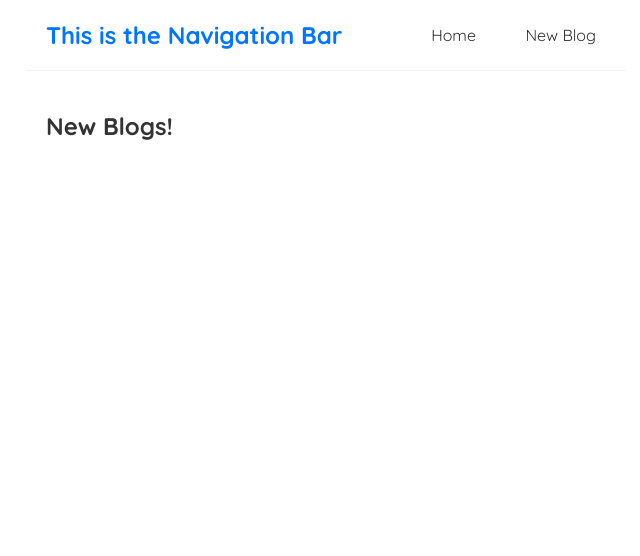
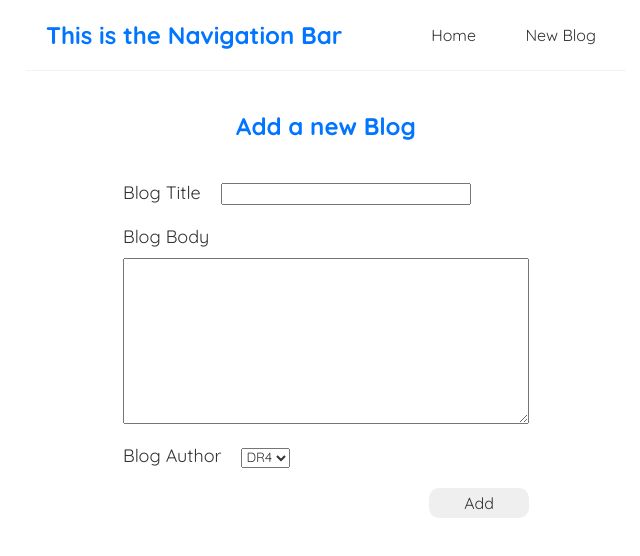
Before and after one commit to Eng-DO4/100-days-for-freelancing-job, a React (Create React App) app in the folder react/dojo-blog/: page /create in a window 1280 px wide. Shown: the top 556 px of the page, without its empty margins (314-954 px from the left). Built offline with nearby package versions, Linux system fonts and the light colour scheme; the HTML template or start-up script is replaced by a standard one.

Commit message:
design a form and style it

```diff
--- a/react/dojo-blog/src/Create.js
+++ b/react/dojo-blog/src/Create.js
@@ -3,7 +3,25 @@ import React from 'react'
 const Create = () => {
     return (
         <div className="create">
-            <h2>New Blogs!</h2>
+            <h2>Add a new Blog</h2>
+            <form>
+                <div className="title-field">
+                    <label htmlFor="blog-title">Blog Title</label>
+                    <input type="text" name="title" id="blog-title" />
+                </div>
+                <div className="body-field">
+                    <label htmlFor="blog-body">Blog Body</label>
+                    <textarea name="body" id="blog-body" cols="55" rows="10"></textarea>
+                </div>
+                <div className="author-field">
+                    <label htmlFor="blog-author">Blog Author</label>
+                    <select name="author" id="blog-author">
+                        <option value="DR4">DR4</option>
+                        <option value="DO4">DO4</option>
+                    </select>
+                </div>
+                <button>Add</button>
+            </form>
         </div>
     );
 }
--- a/react/dojo-blog/src/index.css
+++ b/react/dojo-blog/src/index.css
@@ -33,11 +33,17 @@ a {
   padding: 10px;
 }
 
+.navbar a:nth-child(2):hover {
+  border-radius: 10px;
+  background-color: #0075ff;
+  color: #f2f2f2;
+}
+
 .navbar a:hover {
   color: #0075ff;
 }
 
-.home, .blog-details {
+.home, .create, .blog-details {
   max-width: 600px;
   margin: 20px auto;
   padding: 20px;
@@ -59,12 +65,55 @@ a {
   margin-bottom: 8px;
 }
 
-.create {
-  max-width: 600px;
-  margin: 20px auto;
-  padding: 20px;
-}
-
 article>p {
   margin-bottom: 10px;
 }
+
+.create {
+  display: flex;
+  flex-direction: column;
+  align-items: center;
+}
+
+.create h2 {
+  color: #0075ff;
+}
+
+.create form {
+  margin: 20px 0;
+  font-size: 18px;
+}
+
+.title-field,
+.body-field,
+.author-field {
+  margin: 20px 0;
+}
+
+label {
+  margin-right: 20px;
+}
+
+.title-field input {
+  width: 250px;
+}
+
+.body-field textarea {
+  display: block;
+  margin: 10px 0;
+}
+
+form button {
+  font-size: 16px;
+  float: right;
+  border: none;
+  padding: 5px;
+  border-radius: 10px;
+  width: 100px;
+}
+
+form button:hover {
+  background-color: #0075ff;
+  color: #fafafa;
+  cursor: pointer;
+}
```
